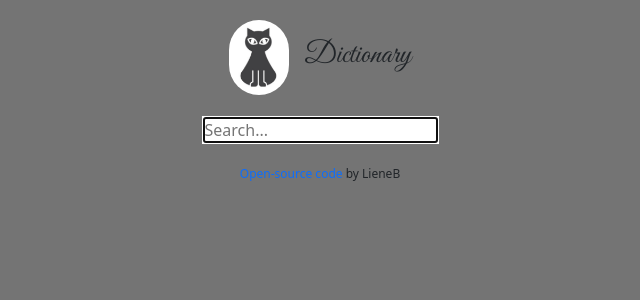
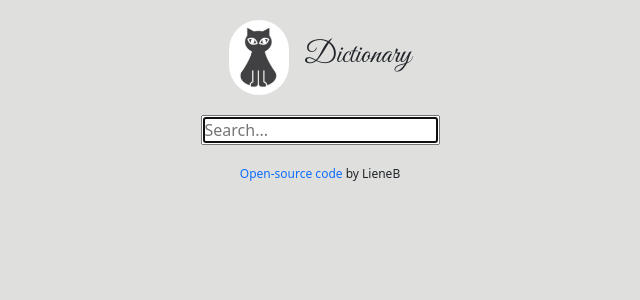
Before and after one commit to Liene31/dictionary-app-react, a React (Create React App) app: page / in a window 1280 px wide. Shown: the top 300 px of the page, without its empty margins (320-960 px from the left). Built offline with nearby package versions, Linux system fonts and the light colour scheme.

Commit message:
Changed colors

```diff
--- a/src/Results.css
+++ b/src/Results.css
@@ -5,7 +5,6 @@
   margin: 30px auto;
   font-family: 'Raleway', sans-serif;
   padding: 10px;
-  background-color: #a71522;
-  color: #ece6db;
+  background-color: #F56D91;
   border-radius: 15px;
 }
--- a/src/index.css
+++ b/src/index.css
@@ -5,7 +5,7 @@ body {
     sans-serif;
   -webkit-font-smoothing: antialiased;
   -moz-osx-font-smoothing: grayscale;
-  background-color: #747474  !important;
+  background-color: #DFDFDE  !important;
   /* background-image: url("background.jpg"); */
 }
 
```
